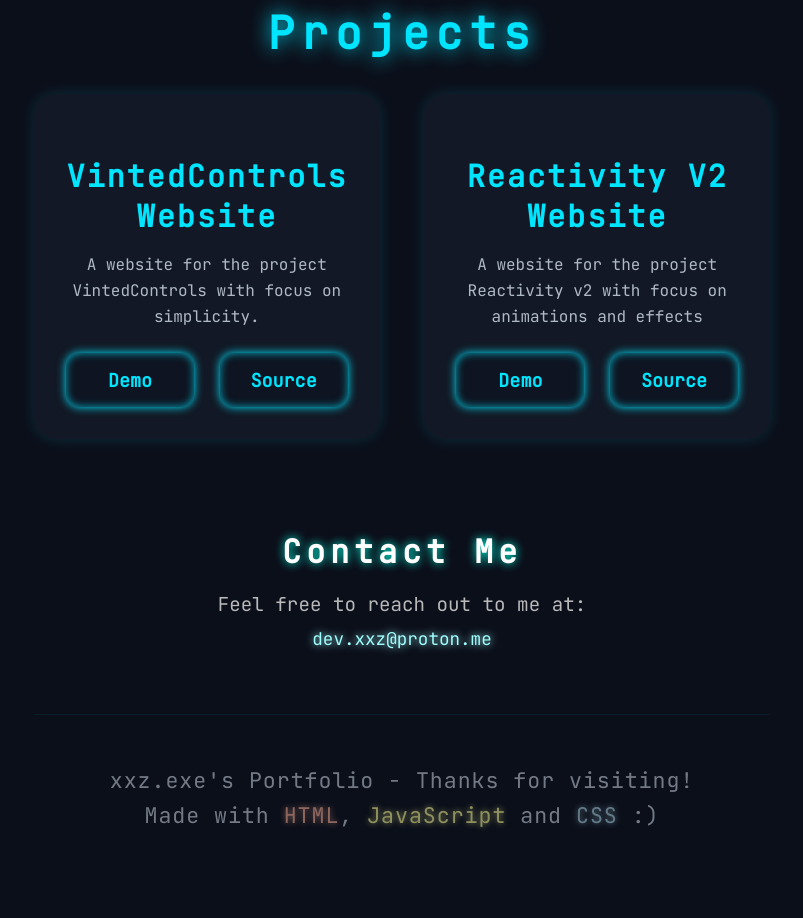
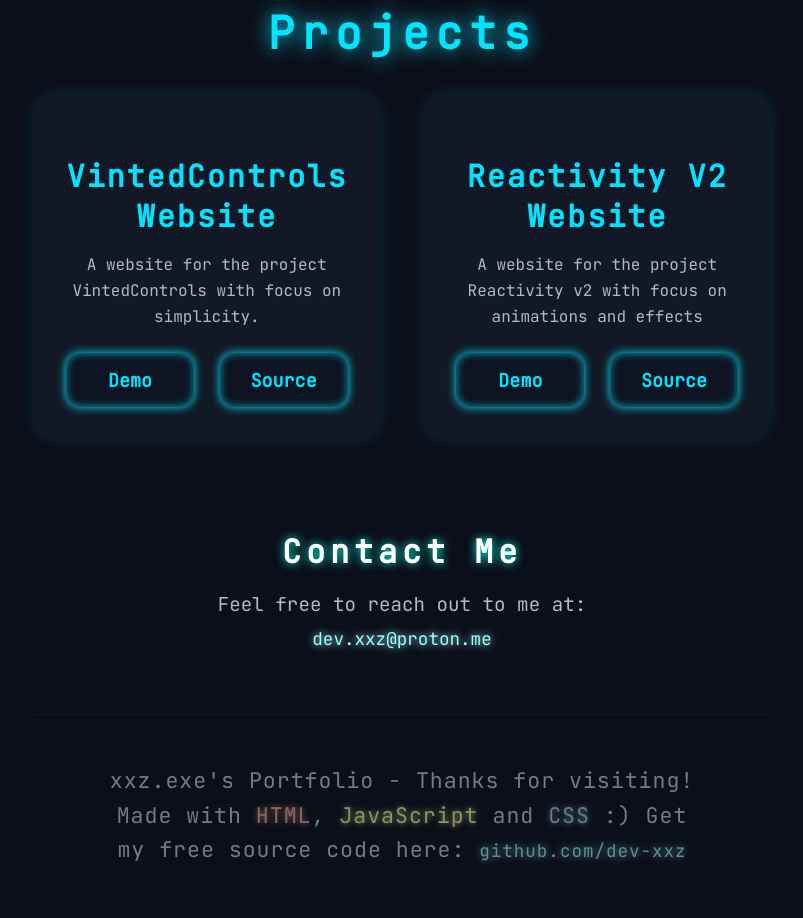
Before and after one commit to dev-xxz/Portfolio-Website-Open-Source, a plain HTML site: page index.html in a window 1280 px wide. Shown: the part 1032-1950 px from the top of the page, without its empty margins (238-1041 px from the left). Drawn offline with Linux system fonts and the light colour scheme.

Commit message:
Update index.html

```diff
--- a/index.html
+++ b/index.html
@@ -79,6 +79,9 @@
     <span class="tech-html">HTML</span>,
     <span class="tech-js">JavaScript</span> and
     <span class="tech-css">CSS</span> :)
+
+    Get my free source code here:
+    <a href="https://github.com/dev-xxz" class="contact-email">github.com/dev-xxz</a>
     </p>
   </footer>
 
```
